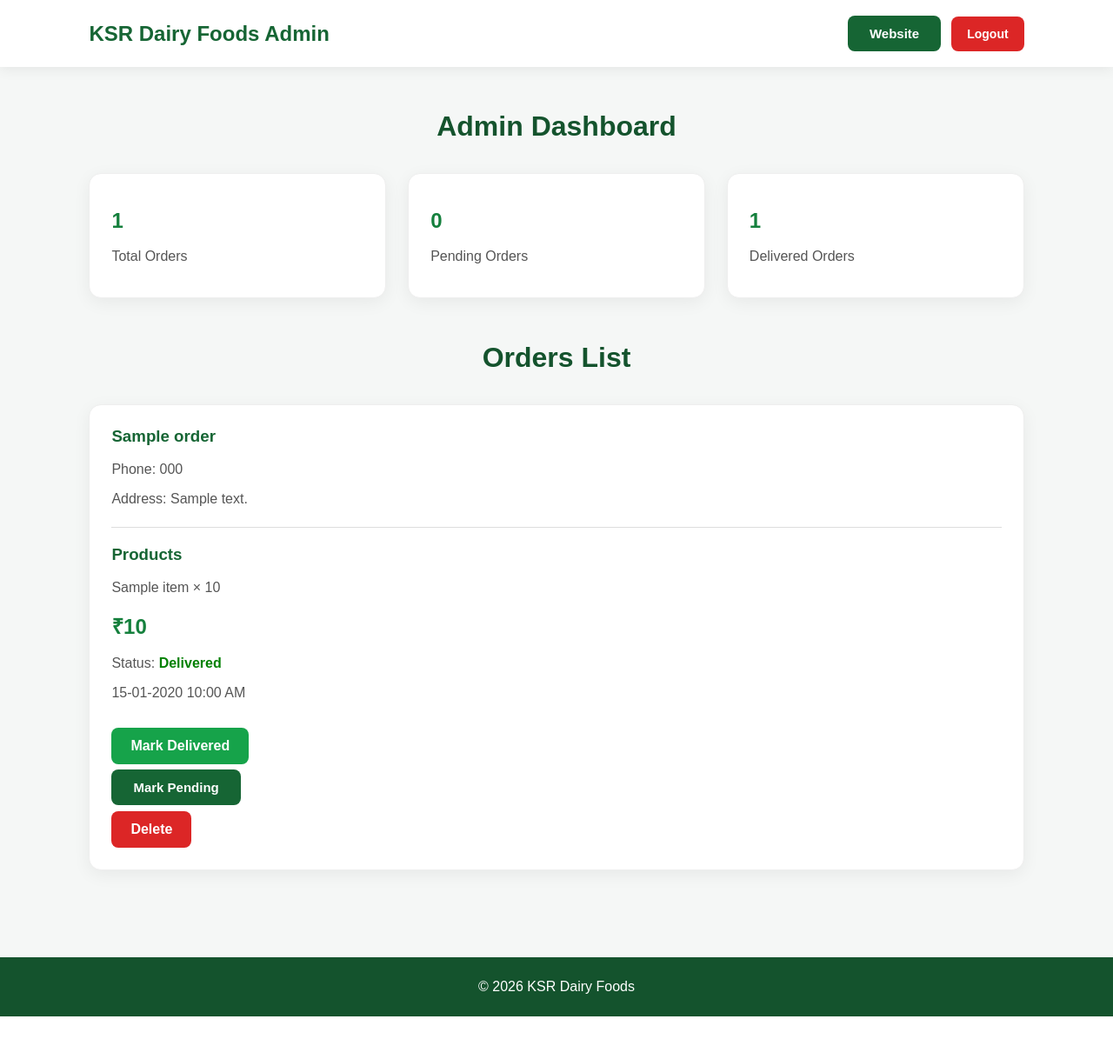
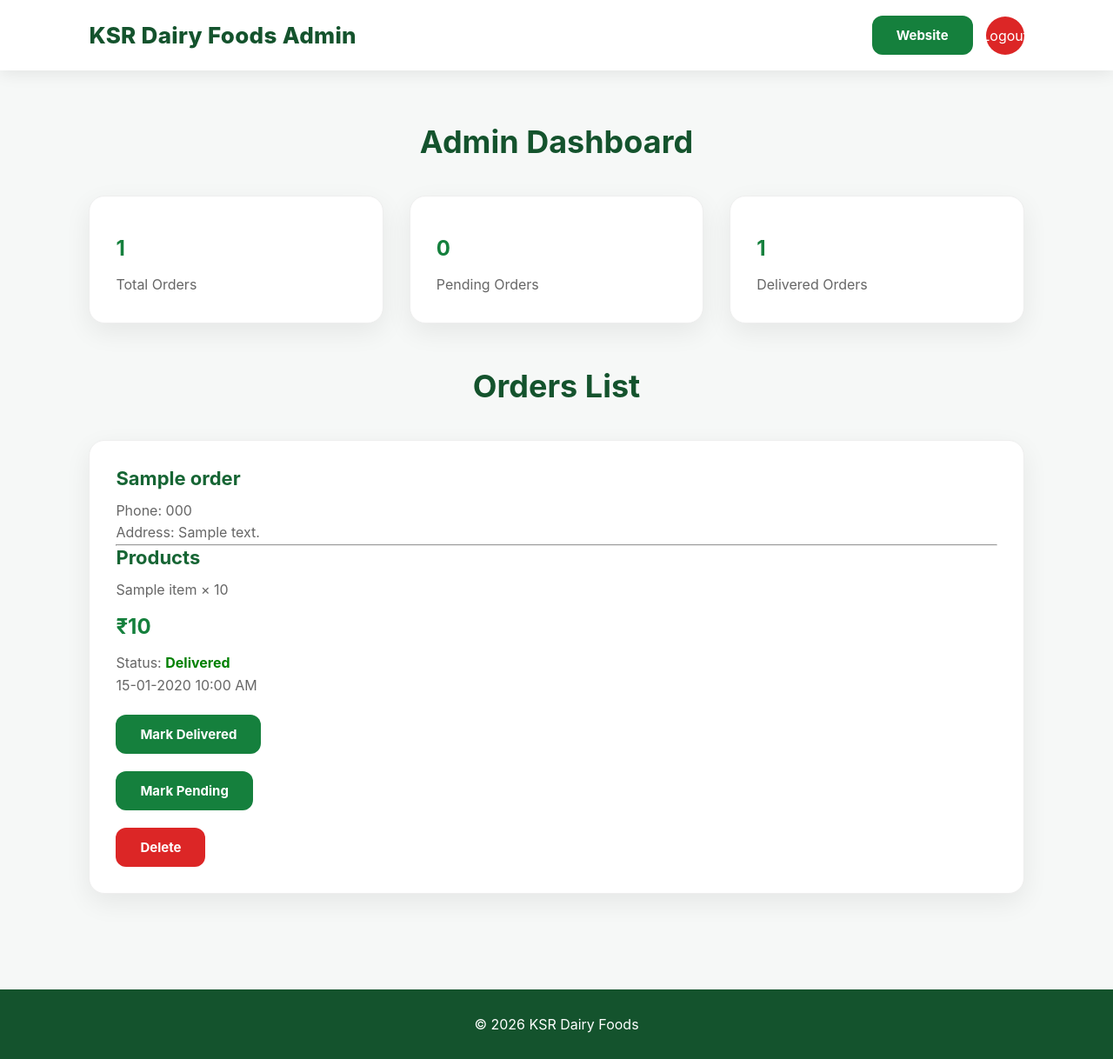
Before and after one commit to priyakhaif-oss/Ksr, a Flask app: page /admin in a window 1280 px wide. Shown: the whole page at 87% size. Before the commit the page ends 1169 px from the top, so only its background shows below. Run offline with Flask 3, Linux system fonts and the light colour scheme; the visitor is signed in with stand-in values (Sample User, id 1); a database or web service that is not in the repository returns one stand-in record (values such as "Sample title").

Commit message:
Update style.css

```diff
--- a/static/css/style.css
+++ b/static/css/style.css
@@ -2,12 +2,12 @@
     margin:0;
     padding:0;
     box-sizing:border-box;
-    font-family:Arial, Helvetica, sans-serif;
+    font-family:"Inter", Arial, Helvetica, sans-serif;
 }
 
 
 body{
-    background:#f5f7f6;
+    background:#f6f8f7;
     color:#222;
 }
 
@@ -27,9 +27,10 @@ header{
 
     position:sticky;
     top:0;
-    z-index:100;
 
-    box-shadow:0 2px 15px rgba(0,0,0,0.08);
+    z-index:999;
+
+    box-shadow:0 4px 18px rgba(0,0,0,0.08);
 
 }
 
@@ -37,9 +38,112 @@ header{
 
 .logo{
 
-    font-size:24px;
+    font-size:26px;
+
+    font-weight:800;
+
+    color:#14532d;
+
+    letter-spacing:.3px;
+
+}
+
+
+
+/* Actions */
+
+.admin-actions{
+
+    display:flex;
+
+    align-items:center;
+
+    gap:15px;
+
+}
+
+
+
+/* All Buttons */
+
+
+.cart-btn,
+.order-btn,
+.delete-btn,
+button{
+
+
+    display:inline-flex;
+
+    align-items:center;
+
+    justify-content:center;
+
+
+    text-decoration:none;
+
+
+    border:none;
+
+
+    cursor:pointer;
+
+
+    padding:13px 28px;
+
+
+    border-radius:12px;
+
+
+    font-size:15px;
+
+
     font-weight:700;
-    color:#166534;
+
+
+    transition:.3s ease;
+
+
+}
+
+
+
+
+.cart-btn,
+.order-btn,
+button{
+
+
+    background:#15803d;
+
+    color:white;
+
+}
+
+
+
+.cart-btn:hover,
+.order-btn:hover,
+button:hover{
+
+
+    background:#166534;
+
+    transform:translateY(-3px);
+
+    box-shadow:0 8px 18px rgba(21,128,61,.25);
+
+}
+
+
+
+
+.cart-btn:active,
+.order-btn:active,
+button:active{
+
+
+    transform:scale(.95);
 
 }
 
@@ -47,69 +151,22 @@ header{
 
 
 
-.admin-actions{
+.delete-btn{
 
-    display:flex;
-    align-items:center;
-    gap:12px;
+
+    background:#dc2626;
+
+    color:white;
 
 }
 
 
 
-
-.cart-btn{
-
-    text-decoration:none;
-
-    background:#166534;
-
-    color:white;
-
-    padding:12px 25px;
-
-    border-radius:8px;
-
-    font-size:15px;
-
-    font-weight:600;
-
-    transition:.3s;
-
-}
-
-
-.cart-btn:hover{
-
-    background:#14532d;
-
-}
-
-
-
-
-.logout-btn{
-
-    text-decoration:none;
-
-    background:#dc2626;
-
-    color:white;
-
-    padding:12px 18px;
-
-    border-radius:8px;
-
-    font-size:14px;
-
-    font-weight:600;
-
-}
-
-
-.logout-btn:hover{
+.delete-btn:hover{
 
     background:#991b1b;
+
+    transform:translateY(-3px);
 
 }
 
@@ -117,26 +174,143 @@ header{
 
 
 
-/* Dashboard */
+.logout-btn{
 
 
-#products{
+    width:44px;
 
-    padding:50px 8%;
+    height:44px;
+
+
+    display:flex;
+
+    align-items:center;
+
+    justify-content:center;
+
+
+    background:#dc2626;
+
+    color:white;
+
+
+    border-radius:50%;
+
+
+    text-decoration:none;
+
+
+    transition:.3s;
 
 }
 
 
 
-#products > h2{
+.logout-btn:hover{
+
+    background:#991b1b;
+
+    transform:rotate(10deg) scale(1.1);
+
+}
+
+
+
+
+/* Hero */
+
+
+.hero{
+
+
+    min-height:65vh;
+
+
+    display:flex;
+
+
+    justify-content:center;
+
+
+    align-items:center;
+
+
+    flex-direction:column;
+
 
     text-align:center;
 
-    font-size:32px;
+
+    padding:40px 8%;
+
+
+    background:linear-gradient(
+    180deg,
+    #ffffff,
+    #ecfdf5
+    );
+
+
+}
+
+
+
+.hero h1{
+
+
+    font-size:52px;
 
     color:#14532d;
 
-    margin-bottom:35px;
+    max-width:800px;
+
+    line-height:1.2;
+
+
+}
+
+
+
+.hero p{
+
+
+    margin:20px 0;
+
+    font-size:20px;
+
+    color:#555;
+
+
+}
+
+
+
+
+
+/* Products Section */
+
+
+#products{
+
+
+    padding:60px 8%;
+
+}
+
+
+
+
+#products > h2{
+
+
+    text-align:center;
+
+    font-size:36px;
+
+    color:#14532d;
+
+    margin-bottom:40px;
+
 
 }
 
@@ -148,10 +322,122 @@ header{
 
     display:grid;
 
+
     grid-template-columns:
+
     repeat(auto-fit,minmax(260px,1fr));
 
-    gap:25px;
+
+    gap:30px;
+
+
+}
+
+
+
+
+/* Cards */
+
+
+.card{
+
+
+    background:white;
+
+
+    padding:30px;
+
+
+    border-radius:18px;
+
+
+    border:1px solid #eee;
+
+
+    box-shadow:
+
+    0 10px 30px rgba(0,0,0,.07);
+
+
+    transition:.35s;
+
+
+    animation:fadeUp .6s ease;
+
+
+}
+
+
+
+.card:hover{
+
+
+    transform:translateY(-8px);
+
+
+    box-shadow:
+
+    0 18px 35px rgba(0,0,0,.12);
+
+
+}
+
+
+
+
+.card img{
+
+
+    width:100%;
+
+    height:220px;
+
+
+    object-fit:contain;
+
+
+    margin-bottom:20px;
+
+
+}
+
+
+
+
+.card h3{
+
+
+    font-size:22px;
+
+    color:#166534;
+
+    margin-bottom:12px;
+
+
+}
+
+
+
+.card h2{
+
+
+    color:#15803d;
+
+    margin:15px 0;
+
+
+}
+
+
+
+
+.card p{
+
+
+    color:#666;
+
+    line-height:1.6;
+
 
 }
 
@@ -159,28 +445,44 @@ header{
 
 
 
-.card{
+input,
+textarea{
 
-    background:white;
 
-    padding:25px;
+    width:100%;
 
-    border-radius:14px;
 
-    box-shadow:
-    0 5px 20px rgba(0,0,0,.06);
+    padding:15px;
 
-    border:1px solid #eeeeee;
 
-    transition:.3s;
+    margin:10px 0;
+
+
+    border-radius:12px;
+
+
+    border:1px solid #ddd;
+
+
+    outline:none;
+
+
+    font-size:16px;
+
 
 }
 
 
 
-.card:hover{
+input:focus,
+textarea:focus{
 
-    transform:translateY(-4px);
+
+    border-color:#15803d;
+
+
+    box-shadow:0 0 8px rgba(21,128,61,.2);
+
 
 }
 
@@ -188,46 +490,23 @@ header{
 
 
 
-.card h3{
-
-    color:#166534;
-
-    margin-bottom:15px;
-
-}
+footer{
 
 
-
-.card h2{
-
-    color:#15803d;
-
-    margin:15px 0;
-
-}
+    margin-top:50px;
 
 
-
-.card p{
-
-    color:#555;
-
-    margin:10px 0;
-
-    line-height:1.5;
-
-}
+    padding:30px;
 
 
+    text-align:center;
 
 
-hr{
+    background:#14532d;
 
-    border:none;
 
-    border-top:1px solid #ddd;
+    color:white;
 
-    margin:20px 0;
 
 }
 
@@ -235,84 +514,31 @@ hr{
 
 
 
-/* Buttons */
+/* Animation */
 
 
-.order-btn{
+@keyframes fadeUp{
 
-    display:inline-block;
 
-    text-decoration:none;
+from{
 
-    background:#16a34a;
+    opacity:0;
 
-    color:white;
-
-    padding:12px 22px;
-
-    border-radius:8px;
-
-    font-weight:600;
+    transform:translateY(25px);
 
 }
 
 
+to{
 
-.order-btn:hover{
+    opacity:1;
 
-    background:#15803d;
+    transform:translateY(0);
 
 }
 
 
-
-
-.delete-btn{
-
-    display:inline-flex;
-
-    text-decoration:none;
-
-    background:#dc2626;
-
-    color:white;
-
-    padding:12px 22px;
-
-    border-radius:8px;
-
-    font-weight:600;
-
 }
-
-
-.delete-btn:hover{
-
-    background:#991b1b;
-
-}
-
-
-
-
-
-/* Footer */
-
-
-footer{
-
-    margin-top:50px;
-
-    padding:25px;
-
-    text-align:center;
-
-    background:#14532d;
-
-    color:white;
-
-}
-
 
 
 
```
Also changed, not shown: other parts of static/css/style.css (+56 -8 lines).
